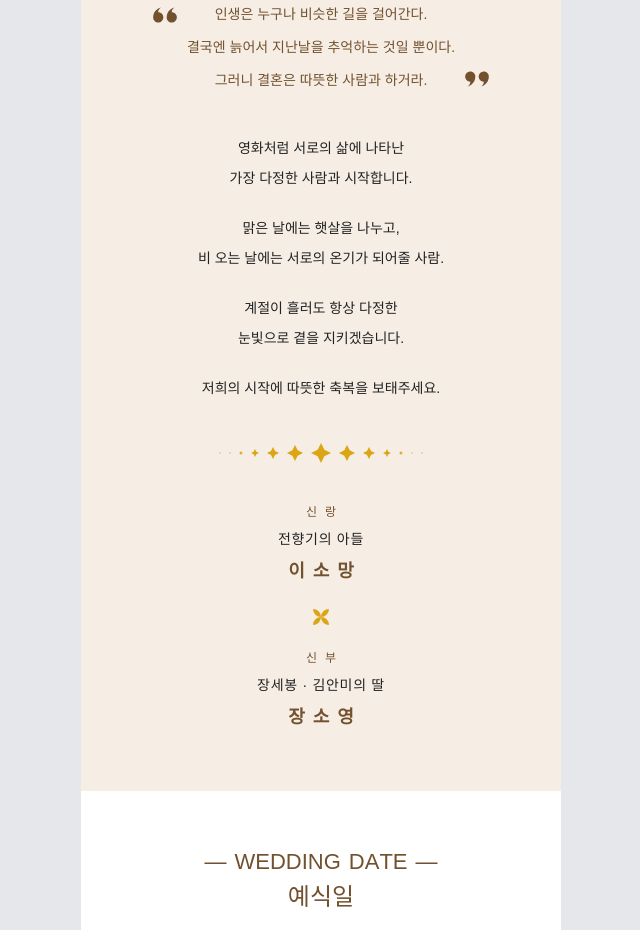
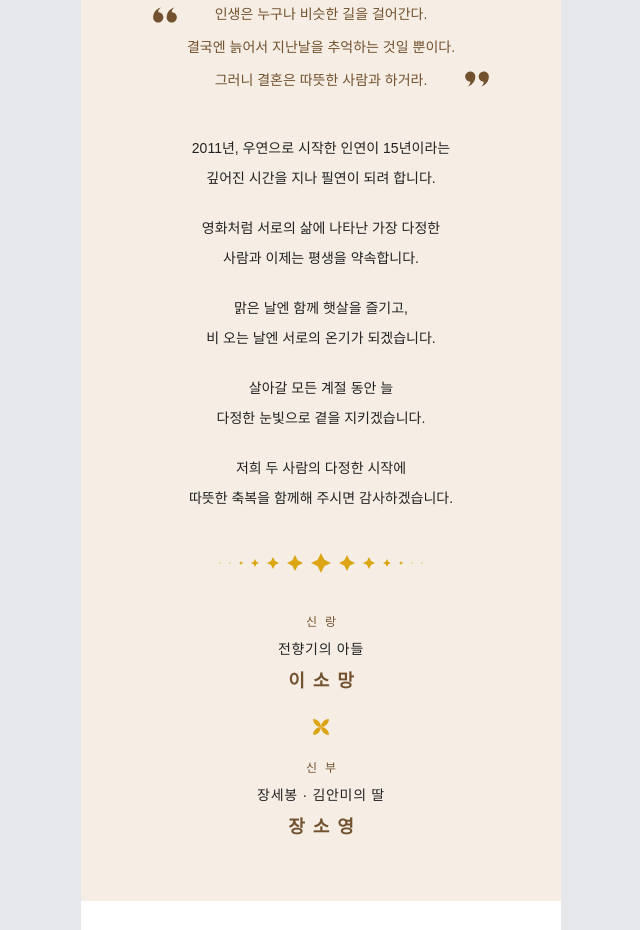
Before and after one commit to HopeFullee/wedding-invitation, a React (Vite) app: page / in a window 1280 px wide. Shown: the part 1000-1930 px from the top of the page, without its empty margins (319-959 px from the left). Built offline with nearby package versions, Linux system fonts and the light colour scheme; no server answers; a web font is replaced by a local one; what @posthog/react would draw is missing.

Commit message:
style: minor change to SectionOne Component message text

```diff
--- a/src/components/main/section-one/message/index.tsx
+++ b/src/components/main/section-one/message/index.tsx
@@ -9,20 +9,29 @@ export const Message = () => {
     >
       <p className="space-y-20 text-14 under:block leading-30">
         <span>
-          영화처럼 서로의 삶에 나타난
+          2011년, 우연으로 시작한 인연이 15년이라는
           <br />
-          가장 다정한 사람과 시작합니다.
+          깊어진 시간을 지나 필연이 되려 합니다.
         </span>
         <span>
-          맑은 날에는 햇살을 나누고,
-          <br />비 오는 날에는 서로의 온기가 되어줄 사람.
+          영화처럼 서로의 삶에 나타난 가장 다정한
+          <br />
+          사람과 이제는 평생을 약속합니다.
         </span>
         <span>
-          계절이 흘러도 항상 다정한
+          맑은 날엔 함께 햇살을 즐기고,
+          <br />비 오는 날엔 서로의 온기가 되겠습니다.
+        </span>
+        <span>
+          살아갈 모든 계절 동안 늘
           <br />
-          눈빛으로 곁을 지키겠습니다.
+          다정한 눈빛으로 곁을 지키겠습니다.
         </span>
-        <span>저희의 시작에 따뜻한 축복을 보태주세요.</span>
+        <span>
+          저희 두 사람의 다정한 시작에
+          <br />
+          따뜻한 축복을 함께해 주시면 감사하겠습니다.
+        </span>
       </p>
     </motion.div>
   );
```
